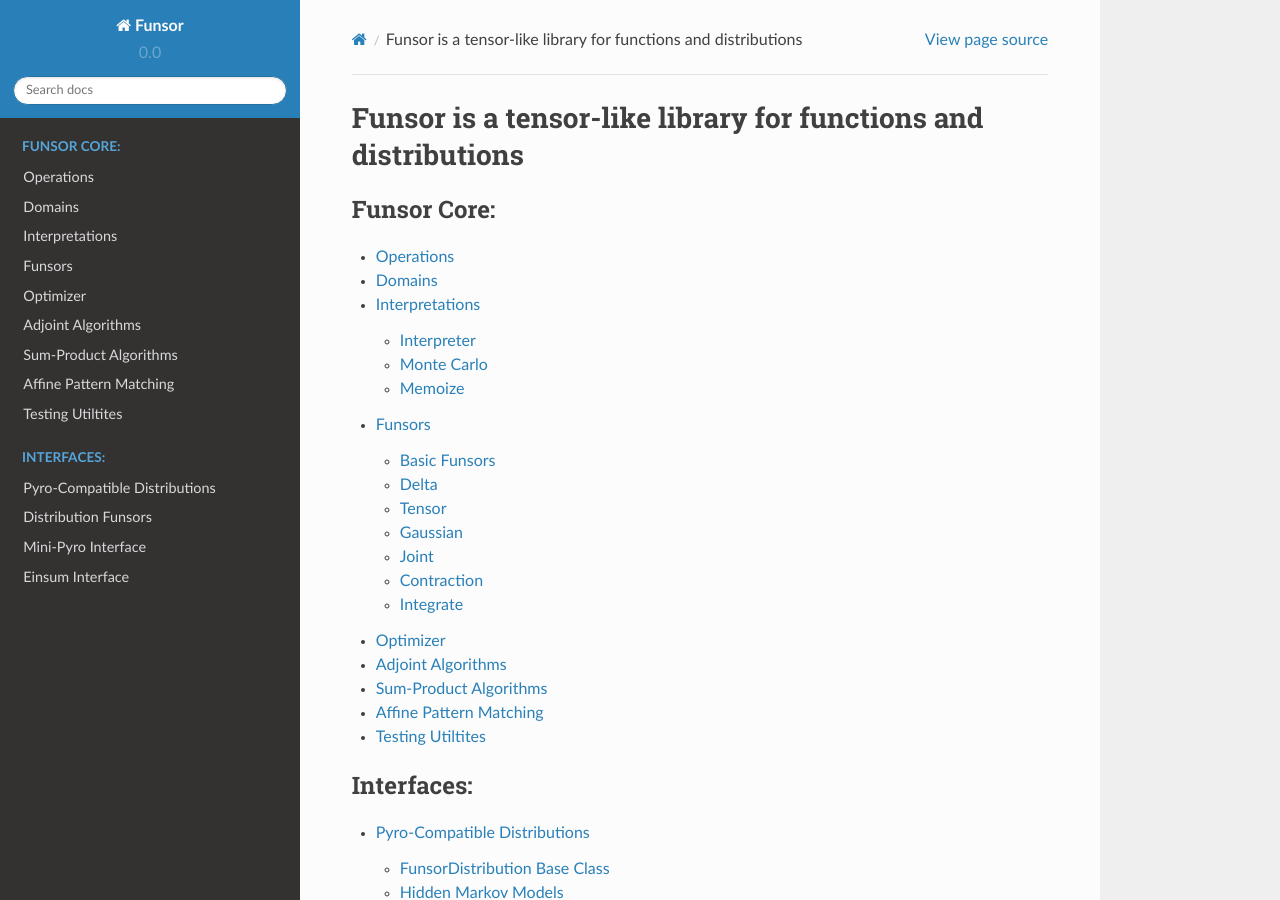
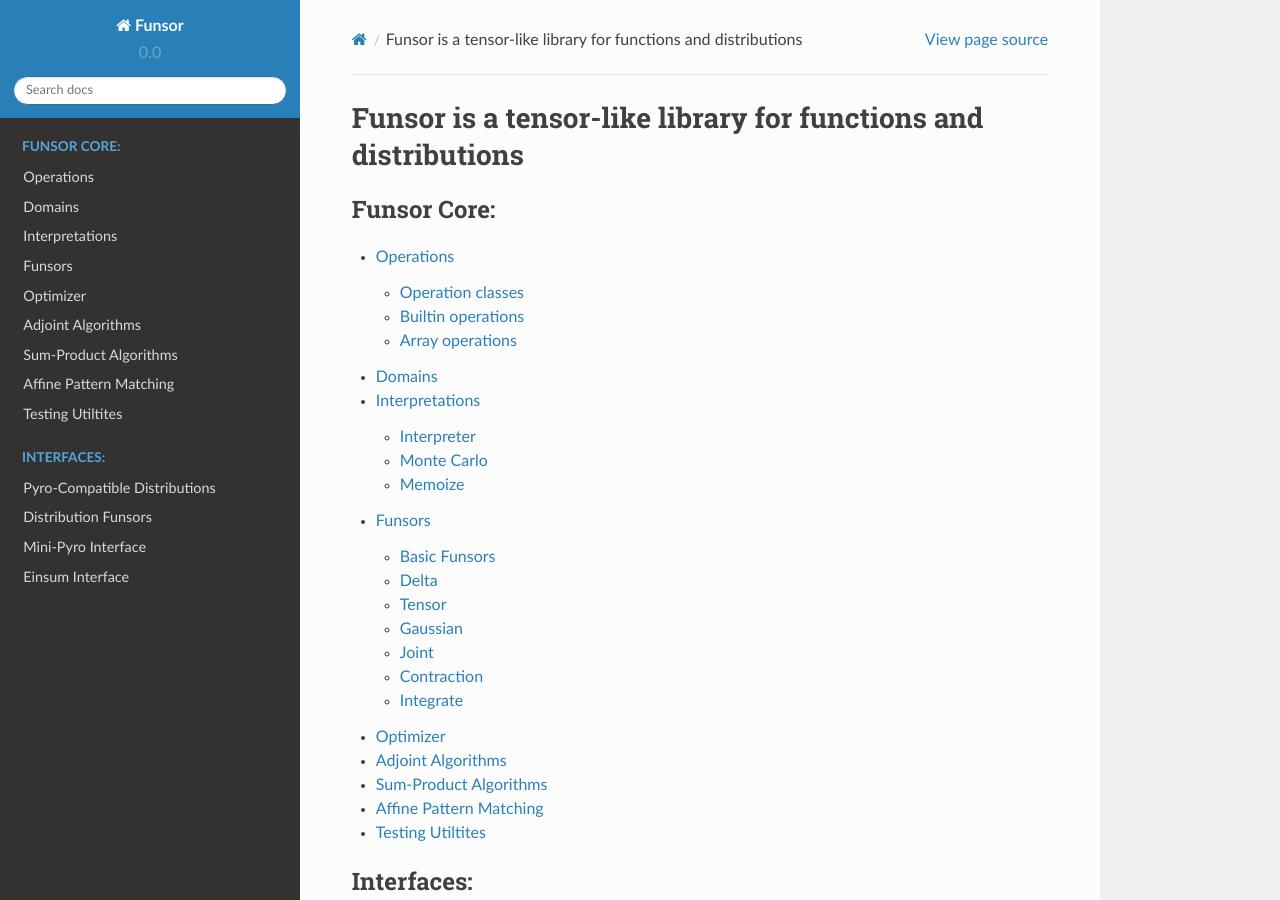
Before and after one commit to pyro-ppl/funsor, a Sphinx documentation site: the page built from docs/source/index.rst, in a window 1280 px wide and 900 px high. Built offline with Sphinx 7.4.7 and the Read the Docs theme 2.0.0, drawn with Linux system fonts in a browser that asks for light colours.

Commit message:
Clean up docs

```diff
--- a/docs/source/conf.py
+++ b/docs/source/conf.py
@@ -194,7 +194,8 @@
     'numpy': ('http://docs.scipy.org/doc/numpy/', None),
     'torch': ('http://pytorch.org/docs/master/', None),
     'pyro': ('http://docs.pyro.ai/en/stable/', None),
-    'opt_einsum': ('https://optimized-einsum.readthedocs.io/en/stable/', None)
+    'opt_einsum': ('https://optimized-einsum.readthedocs.io/en/stable/', None),
+    'multipledispatch': ('https://multiple-dispatch.readthedocs.io/en/latest/', None),
 }
 
 # @jpchen's hack to get rtd builder to install latest pytorch
--- a/docs/source/ops.rst
+++ b/docs/source/ops.rst
@@ -1,18 +1,24 @@
 Operations
-----------
+==========
 
+Operation classes
+-----------------
 .. automodule:: funsor.ops.op
     :members:
     :undoc-members:
     :show-inheritance:
     :member-order: bysource
 
+Builtin operations
+------------------
 .. automodule:: funsor.ops.builtin
     :members:
     :undoc-members:
     :show-inheritance:
     :member-order: bysource
 
+Array operations
+----------------
 .. automodule:: funsor.ops.array
     :members:
     :undoc-members:
```
